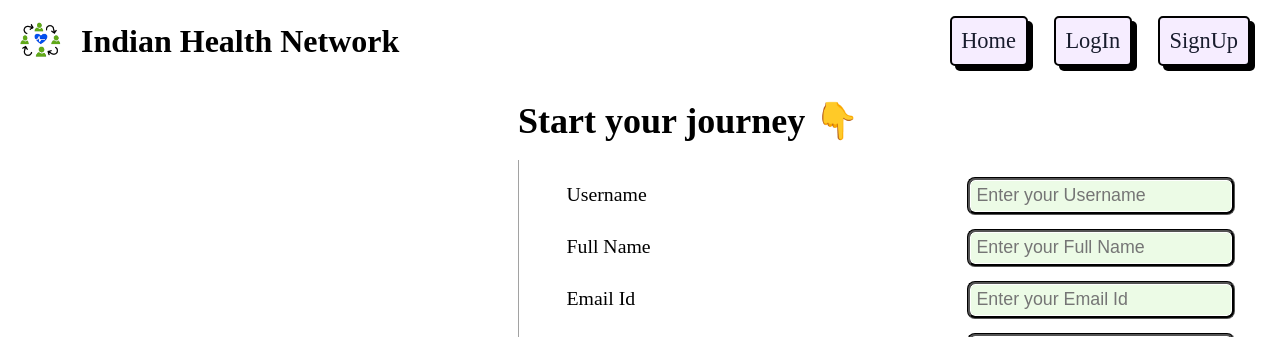
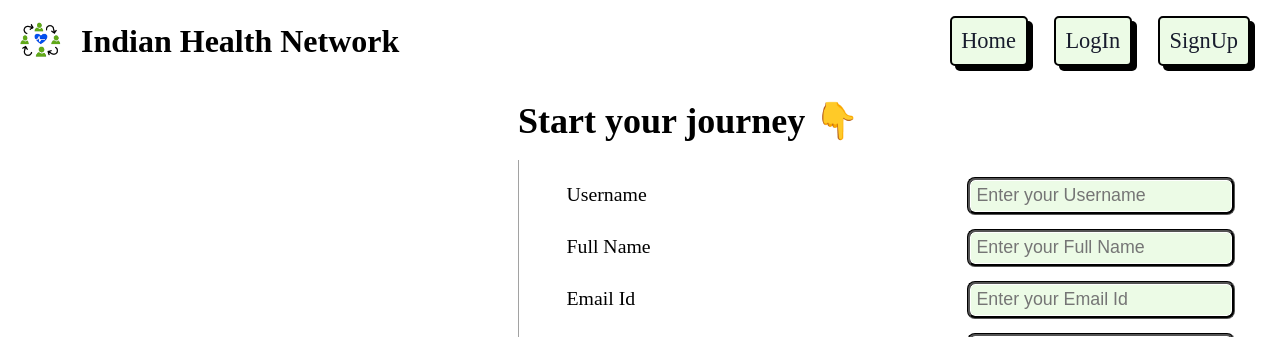
Before and after one commit to Yahid-Basha/symptom-sync, a Django app: page /signup in a window 1280 px wide. Shown: the top 337 px of the page. Run offline with Django 4.2, Linux system fonts and the light colour scheme; data that the repository does not hold is empty; some web fonts are replaced.

Commit message:
signup page nav bar changes

```diff
--- a/frontend/static/home.css
+++ b/frontend/static/home.css
@@ -91,6 +91,7 @@ h1{
     display: grid;
     grid-template-columns: repeat(1,fr);
     grid-gap: 10px;
+    background-color: #c4bbcd;
 }
 
 .text1, .text2 {
--- a/frontend/static/signup.css
+++ b/frontend/static/signup.css
@@ -42,7 +42,7 @@ body{
 
 .nav-home, .nav-login, .nav-signUp {
   padding: 0.6rem;
-  background: #f6edff;
+  background: #ecfbe6;
   font-size: 1.4rem;
   color: #212b36;
   border: 2px solid black;
```
